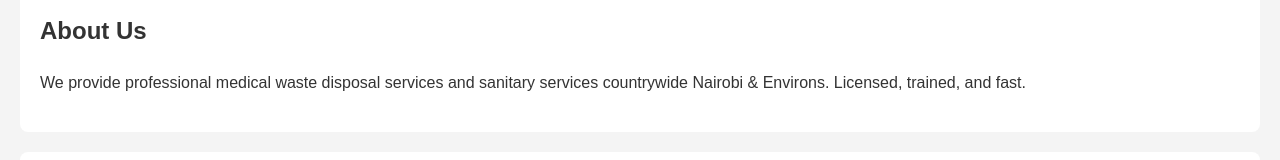
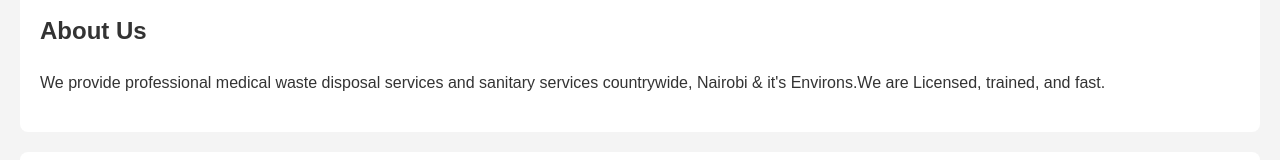
Before and after one commit to RoaksServicesLtd/Roakserv, a plain HTML site: page index.html in a window 1280 px wide. Shown: the part 249-409 px from the top of the page. Drawn offline with Linux system fonts and the light colour scheme.

Commit message:
Update index.html

```diff
--- a/index.html
+++ b/index.html
@@ -21,7 +21,7 @@
     </header>
     <section id="about">
         <h2>About Us</h2>
-        <p>We provide professional medical waste disposal services and sanitary services countrywide Nairobi & Environs. Licensed, trained, and fast.</p>
+        <p>We provide professional medical waste disposal services and sanitary services countrywide, Nairobi & it's Environs.We are Licensed, trained, and fast.</p>
     </section>
     <section id="services">
         <h2>Our Services</h2>
```
